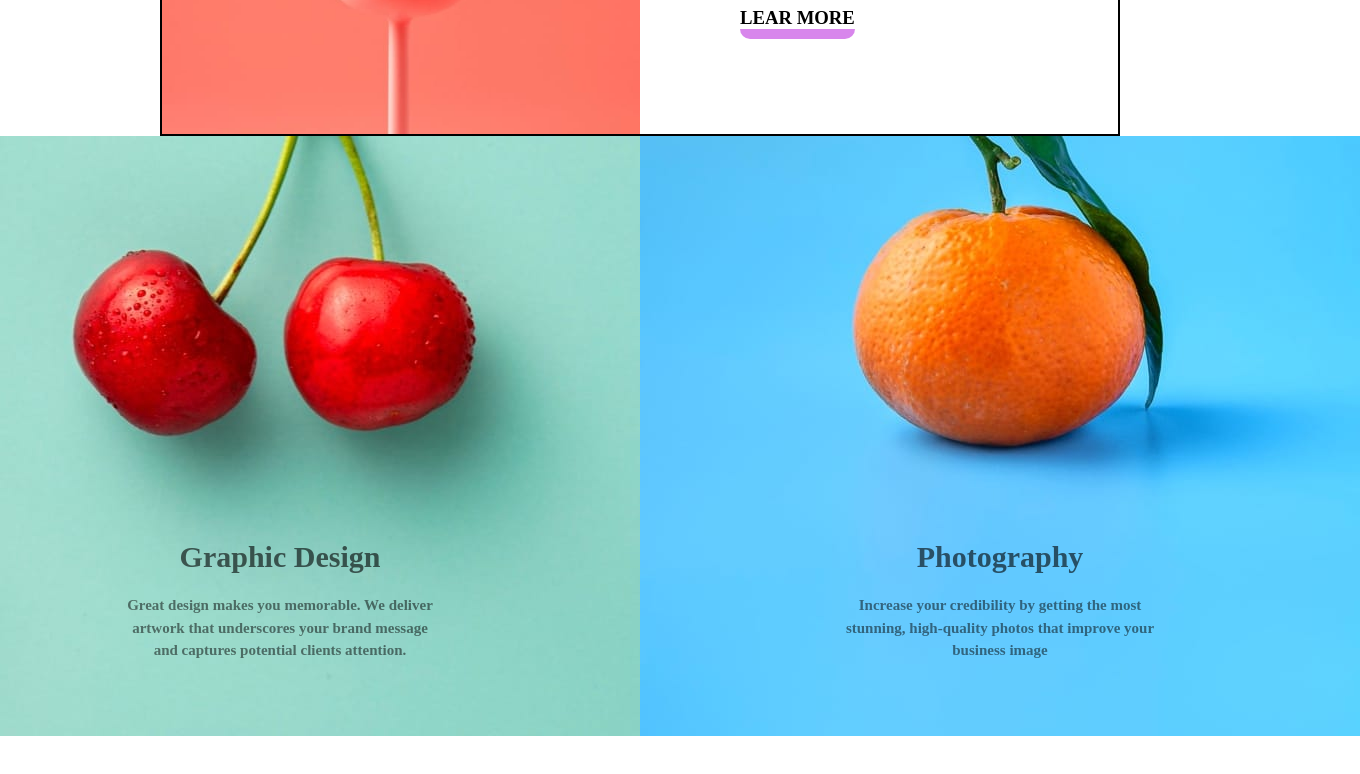
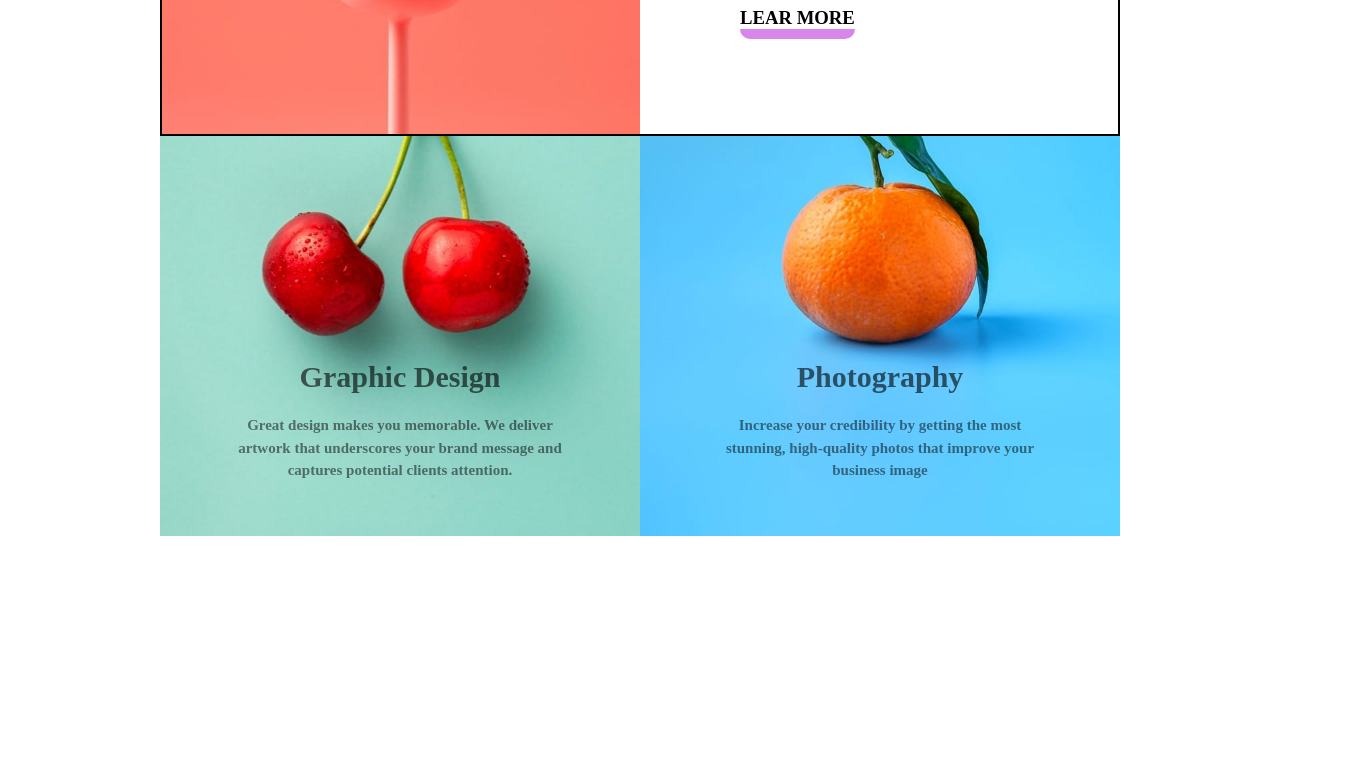
Before and after one commit to aldairru01/practica-4, a plain HTML site: page index.html in a window 1280 px wide. Shown: the part 1264-2038 px from the top of the page, 1360 px wide, since content can reach past the window. After the commit the page ends 1906 px from the top, so only its background shows below. Drawn offline with Linux system fonts and the light colour scheme.

Commit message:
actualizado

```diff
--- a/main.css
+++ b/main.css
@@ -157,7 +157,7 @@ header .content-portada{
 }
 
 .titulo1{
-    transform: translate(0px, -200px);
+    transform: translate(0px, -180px);
     color: black;
     font-weight: bold;
     font-size: 30px;
@@ -167,10 +167,10 @@ header .content-portada{
 }
 
 .parrafo1{
-    transform: translate(0px, -180px);
+    transform: translate(0px, -160px);
     text-align: center;
     line-height: 1.5;
-    padding: 0 200px;
+    padding: 0 70px;
     color: black;
     font-weight: bold;
     font-size: 15px;
@@ -179,7 +179,7 @@ header .content-portada{
 }
 
 .titulo2{
-    transform: translate(0px, -200px);
+    transform: translate(0px, -180px);
     color: black;
     font-weight: bold;
     font-size: 30px;
@@ -189,13 +189,17 @@ header .content-portada{
 }
 
 .parrafo2{
-    transform: translate(0px, -180px);
+    transform: translate(0px, -160px);
     text-align: center;
     line-height: 1.5;
-    padding: 0 200px;
+    padding: 0 70px;
     color: black;
     font-weight: bold;
     font-size: 15px;
     opacity: 0.5;
     z-index: 1;
 }
+
+.imagenes{
+    max-width: 480px;
+}
```
